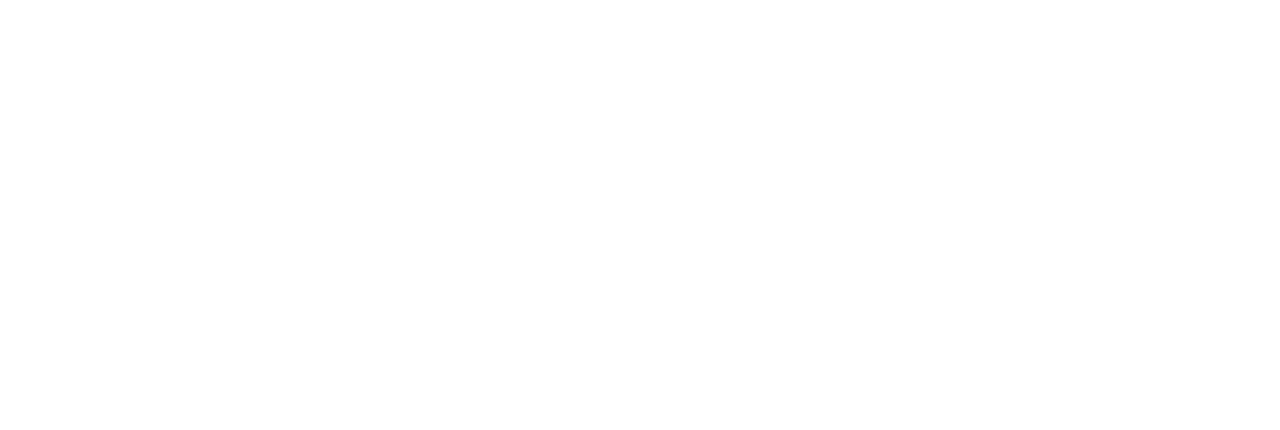
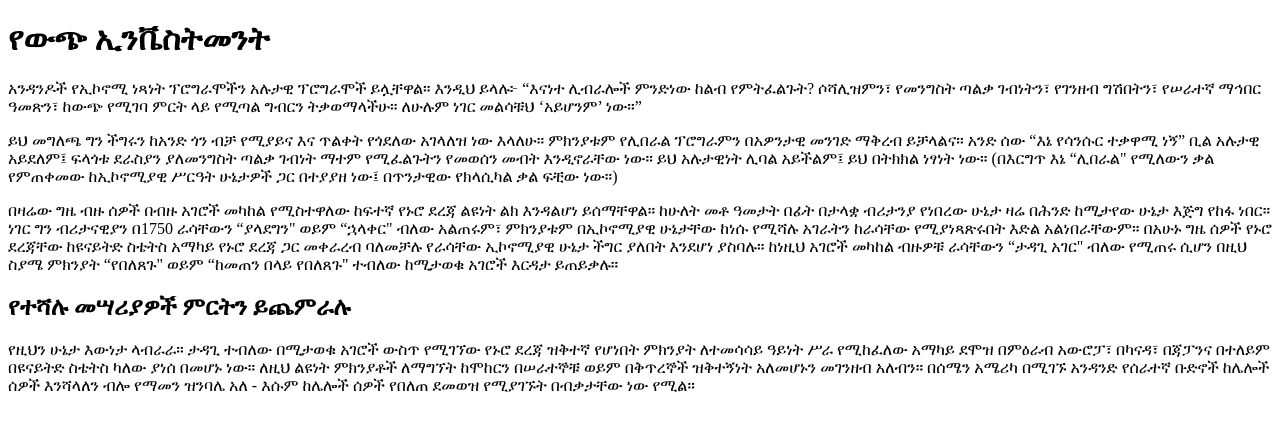
Before and after one commit to mickykebe/book-economic-policy-thoughts-for-today-and-tomorrow, a Next.js app: page /foreign-investment in a window 1280 px wide. Shown: the top 430 px of the page. Built offline with nearby package versions, Linux system fonts and the light colour scheme.

Commit message:
foreign investment wip

```diff
--- a/pages/foreign-investment.mdx
+++ b/pages/foreign-investment.mdx
@@ -0,0 +1,11 @@
+# የውጭ ኢንቬስትመንት
+
+አንዳንዶች የኢኮኖሚ ነጻነት ፕሮግራሞችን አሉታዊ ፕሮግራሞች ይሏቸዋል። እንዲህ ይላሉ፦ “እናነተ ሊብራሎች ምንድነው ከልብ የምትፈልጉት? ሶሻሊዝምን፣ የመንግስት ጣልቃ ገብነትን፣ የገንዘብ ግሽበትን፣ የሠራተኛ ማኅበር ዓመጽን፣ ከውጭ የሚገባ ምርት ላይ የሚጣል ግብርን ትቃወማላችሁ። ለሁሉም ነገር መልሳቹህ ‘አይሆንም’ ነው።”
+
+ይህ መግለጫ ግን ችግሩን ከአንድ ጎን ብቻ የሚያይና እና ጥልቀት የጎደለው አገላለዝ ነው እላለሁ። ምክንያቱም የሊበራል ፕሮግራምን በአዎንታዊ መንገድ ማቅረብ ይቻላልና። አንድ ሰው “እኔ የሳንሱር ተቃዋሚ ነኝ” ቢል አሉታዊ አይደለም፤ ፍላጎቱ ደራስያን ያለመንግስት ጣልቃ ገብነት ማተም የሚፈልጉትን የመወሰን መብት እንዲኖራቸው ነው። ይህ አሉታዊነት ሊባል አይችልም፤ ይህ በትክክል ነፃነት ነው። (በእርግጥ እኔ “ሊበራል" የሚለውን ቃል የምጠቀመው ከኢኮኖሚያዊ ሥርዓት ሁኔታዎች ጋር በተያያዘ ነው፤ በጥንታዊው የክላሲካል ቃል ፍቺው ነው።)
+
+በዛሬው ግዜ ብዙ ሰዎች በብዙ አገሮች መካከል የሚስተዋለው ከፍተኛ የኑሮ ደረጃ ልዩነት ልክ እንዳልሆነ ይሰማቸዋል። ከሁለት መቶ ዓመታት በፊት በታላቋ ብሪታንያ የነበረው ሁኔታ ዛሬ በሕንድ ከሚታየው ሁኔታ እጅግ የከፋ ነበር። ነገር ግን ብሪታናዊያን በ1750 ራሳቸውን “ያላደግን" ወይም “ኋላቀር" ብለው አልጠሩም፣ ምክንያቱም በኢኮኖሚያዊ ሁኔታቸው ከነሱ የሚሻሉ አገራትን ከራሳቸው የሚያነጻጽሩበት እድል አልነበራቸውም። በአሁኑ ግዜ ሰዎች የኑሮ ደረጃቸው ከዩናይትድ ስቴትስ አማካይ የኑሮ ደረጃ ጋር መቀራረብ ባለመቻሉ የራሳቸው ኢኮኖሚያዊ ሁኔታ ችግር ያለበት እንደሆነ ያስባሉ። ከነዚህ አገሮች መካከል ብዙዎቹ ራሳቸውን “ታዳጊ አገር" ብለው የሚጠሩ ሲሆን በዚህ ስያሜ ምክንያት “የበለጸጉ" ወይም “ከመጠን በላይ የበለጸጉ" ተብለው ከሚታወቁ አገሮች እርዳታ ይጠይቃሉ።
+
+## የተሻሉ መሣሪያዎች ምርትን ይጨምራሉ
+
+የዚህን ሁኔታ እውነታ ላብራራ። ታዳጊ ተብለው በሚታወቁ አገሮች ውስጥ የሚገኘው የኑሮ ደረጃ ዝቅተኛ የሆነበት ምክንያት ለተመሳሳይ ዓይነት ሥራ የሚከፈለው አማካይ ደሞዝ በምዕራብ አውሮፓ፣ በካናዳ፣ በጃፓንና በተለይም በዩናይትድ ስቴትስ ካለው ያነሰ በመሆኑ ነው። ለዚህ ልዩነት ምክንያቶች ለማግኘት ከሞከርን በሠራተኞቹ ወይም በቅጥረኞች ዝቅተኝነት አለመሆኑን መገንዘብ አለብን። በሰሜን አሜሪካ በሚገኙ አንዳንድ የሰራተኛ ቡድኖች ከሌሎች ሰዎች እንሻላለን ብሎ የማመን ዝንባሌ አለ - እሱም ከሌሎች ሰዎች የበለጠ ደመወዝ የሚያገኙት በብቃታቸው ነው የሚል።
```
